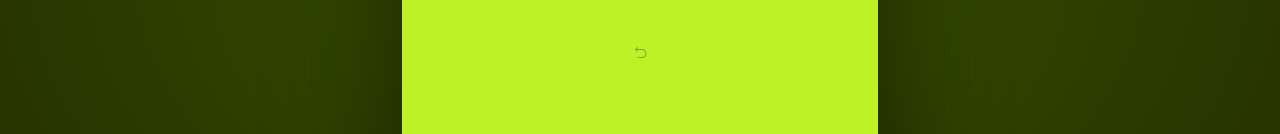
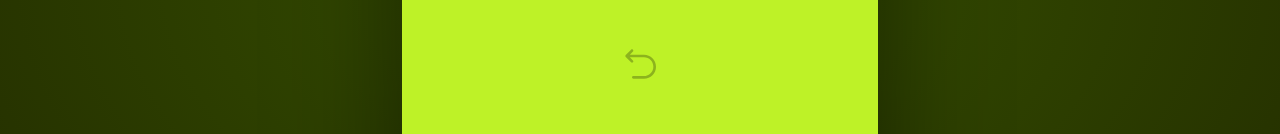
Before and after one commit to kmje405/fancy-counter, a React (Vite) app: page / in a window 1280 px wide. Shown: the part 418-552 px from the top of the page. Built offline with nearby package versions, Linux system fonts and the light colour scheme.

Commit message:
using the window objects event to disable focus immediately after click.

```diff
--- a/src/components/Reset.jsx
+++ b/src/components/Reset.jsx
@@ -1,14 +1,14 @@
 import { ResetIcon } from "@radix-ui/react-icons";
 
 export default function Reset({ setCount }) {
-  function handleCountReset() {
-    console.log("Reset button clicked");
+  function handleCountReset(e) {
     setCount(0);
+    e.currentTarget.blur();
   }
 
   return (
-    <button className="reset-btn">
-      <ResetIcon onClick={handleCountReset} />
+    <button className="reset-btn" onClick={handleCountReset}>
+      <ResetIcon className="reset-btn-icon" />
     </button>
   );
 }
```
